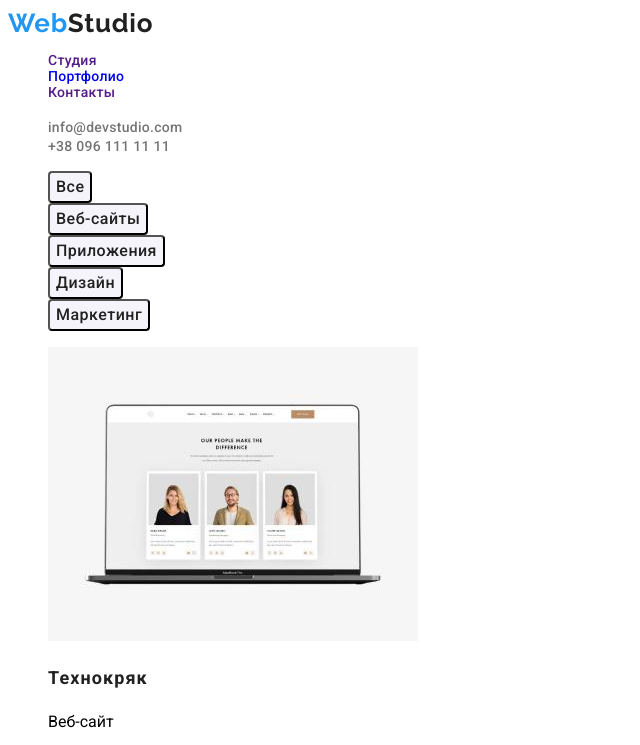
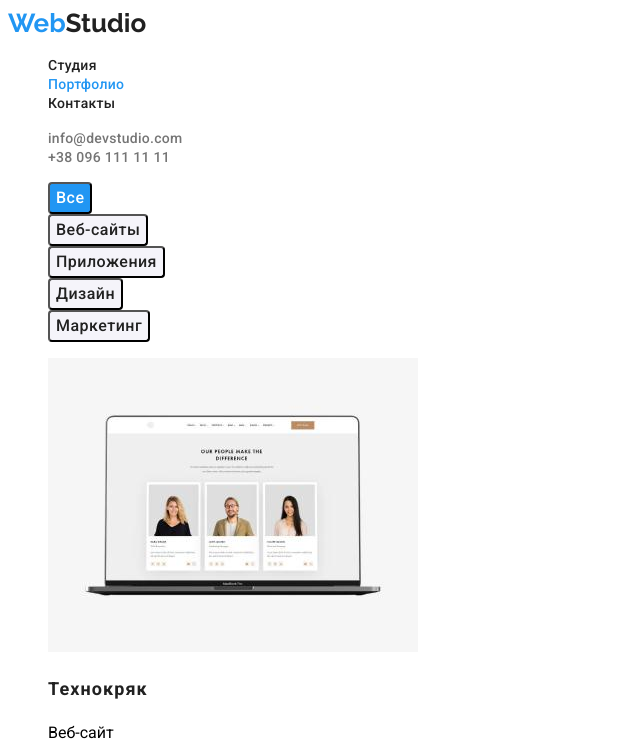
Before and after one commit to HanderaOleksandr/goit-markup-hw-02, a plain HTML site: page portfolio.html in a window 1280 px wide. Shown: the top 745 px of the page, without its empty margins (0-640 px from the left). Drawn offline with Linux system fonts and the light colour scheme.

Commit message:
module2-changed2

```diff
--- a/css/styles.css
+++ b/css/styles.css
@@ -20,49 +20,36 @@ body {
 
 /* -------------------header-------------------- */
 
-.logoweb {
-  font-family: 'Raleway';
-  font-style: normal;
+.logo {
+  font-family: 'Raleway', sans-serif;
   font-weight: 700;
   font-size: 26px;
   line-height: 1.19;
-  letter-spacing: 0.03em;
-
-  color: var(--accent-color);
-}
-
-.logostudio {
-  font-family: 'Raleway';
-  font-style: normal;
-  font-weight: 700;
-  font-size: 26px;
-  line-height: 1.19;
-  letter-spacing: 0.03em;
+  text-decoration: none;
 
   color: var(--second-main-color);
 }
 
-.logostudio-footer {
-  font-family: 'Raleway';
-  font-style: normal;
-  font-weight: 700;
-  font-size: 26px;
-  line-height: 1.19;
-  letter-spacing: 0.03em;
-
-  color: var(--main-color);
+.logo span {
+  color: var(--accent-color);
 }
 
-.nav {
+.nav-link {
+  font-style: normal;
   font-weight: 500;
   font-size: 14px;
   line-height: 1.14;
   letter-spacing: 0.02em;
+
   color: var(--second-main-color);
 }
 
-.nav:hover,
-.nav:focus {
+.nav-link:hover,
+.nav-link:focus {
+  color: var(--accent-color);
+}
+
+.current {
   color: var(--accent-color);
 }
 
@@ -227,6 +214,19 @@ body {
   color: #ffffff;
 }
 
+.logo-footer {
+  font-family: 'Raleway' sans-serif;
+  font-weight: 700;
+  font-size: 26px;
+  line-height: 1.19;
+  text-decoration: none;
+  color: var(--main-color);
+}
+
+.logo-footer span {
+  color: var(--accent-color);
+}
+
 .footer-mail {
   font-family: 'Roboto';
   font-style: normal;
@@ -254,7 +254,7 @@ body {
 /* ---------------filter----------------- */
 
 .filter-button {
-  font-family: 'Roboto';
+  font-family: inherit;
   font-style: normal;
   font-weight: 500;
   font-size: 16px;
@@ -270,8 +270,8 @@ body {
   cursor: pointer;
 }
 
-.filter-button:hover {
-  font-family: 'Roboto';
+.current-filter-button {
+  font-family: inherit, sans-serif;
   font-style: normal;
   font-weight: 500;
   font-size: 16px;
@@ -279,9 +279,23 @@ body {
   text-align: center;
   letter-spacing: 0.03em;
 
-  color: #ffffff;
+  color: var(--main-color);
 
-  background: #2196f3;
+  background: var(--accent-color);
+}
+
+.filter-button:hover {
+  font-family: inherit, sans-serif;
+  font-style: normal;
+  font-weight: 500;
+  font-size: 16px;
+  line-height: 1.65;
+  text-align: center;
+  letter-spacing: 0.03em;
+
+  color: var(--main-color);
+
+  background: var(--accent-color);
 
   box-shadow: 0px 3px 1px rgba(0, 0, 0, 0.1), 0px 1px 2px rgba(0, 0, 0, 0.08),
     0px 2px 2px rgba(0, 0, 0, 0.12);
@@ -291,7 +305,7 @@ body {
 }
 
 .filter-button:focus {
-  font-family: 'Roboto';
+  font-family: inherit, sans-serif;
   font-style: normal;
   font-weight: 500;
   font-size: 16px;
--- a/portfolio.html
+++ b/portfolio.html
@@ -16,13 +16,13 @@
   <body>
     <header class="header">
       <nav class="nav">
-        <a href="./index.html" lang="en" class="link"
-          ><span class="logoweb">Web</span><span class="logostudio">Studio</span></a
-        >
+        <a href="./index.html" lang="en" class="logo"><span>Web</span>Studio</a>
         <ul class="header-nav-list list">
-          <li class="nav-list-item"><a href="" class="link">Студия</a></li>
-          <li class="nav-list-item"><a href="./portfolio.html" class="link">Портфолио</a></li>
-          <li class="nav-list-item"><a href="" class="link">Контакты</a></li>
+          <li class="nav-list-item"><a href="./index.html" class="nav-link link">Студия</a></li>
+          <li class="nav-list-item current">
+            <a href="./portfolio.html" class="nav-link current link">Портфолио</a>
+          </li>
+          <li class="nav-list-item"><a href="" class="nav-link link">Контакты</a></li>
         </ul>
       </nav>
       <ul class="header-list list">
@@ -34,7 +34,9 @@
       <section class="portfolio">
         <h1 hidden>portfolio</h1>
         <ul class="filter-list list">
-          <li class="filter-list-item"><button type="button" class="filter-button">Все</button></li>
+          <li class="filter-list-item">
+            <button type="button" class="filter-button current-filter-button">Все</button>
+          </li>
           <li class="filter-list-item">
             <button type="button" class="filter-button">Веб-сайты</button>
           </li>
@@ -103,9 +105,7 @@
       </section>
     </main>
     <footer class="footer">
-      <a href="./index.html" lang="en" class="link"
-        ><span class="logoweb">Web</span><span class="logostudio-footer">Studio</span></a
-      >
+      <a href="./index.html" lang="en" class="logo-footer"><span>Web</span>Studio</a>
       <address class="ouradress">
         <ul class="address-list list">
           <li class="address-location">
```
Also changed, not shown: index.html (+9 -9 lines).
